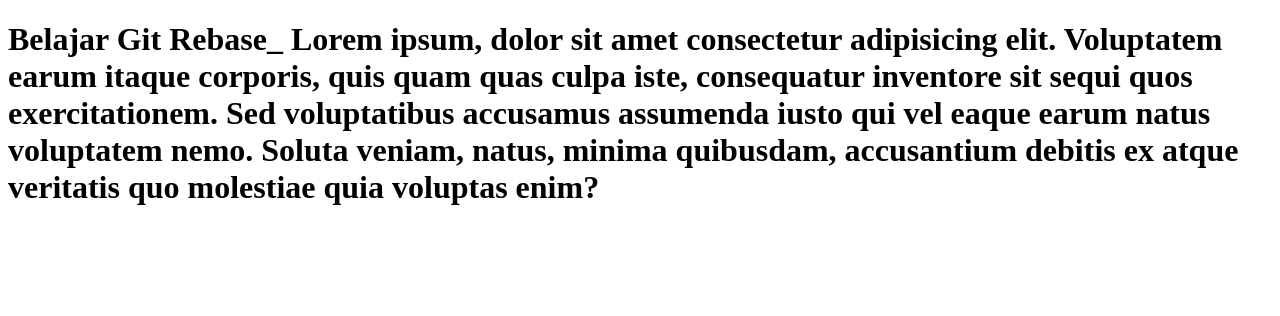
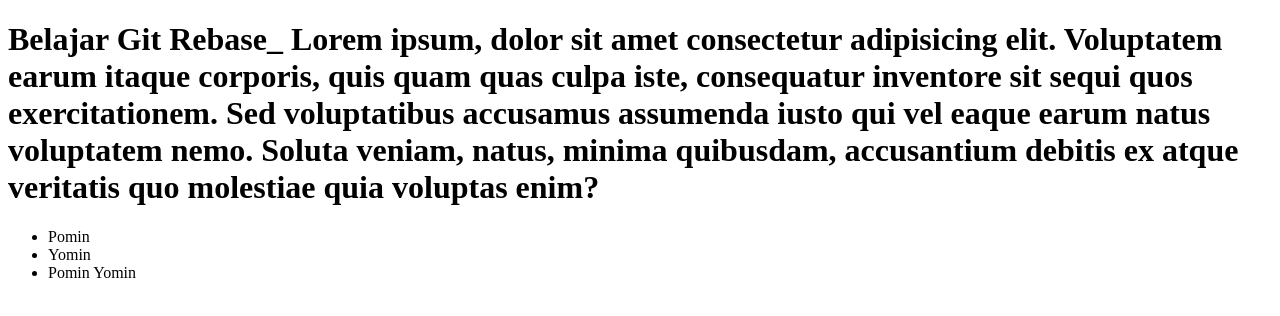
Before and after one commit to jenpomin/Git-Rebase-Lagi, a plain HTML site: page index.html in a window 1280 px wide. Drawn offline with Linux system fonts and the light colour scheme.

Commit message:
tambah li index.html

```diff
--- a/index.html
+++ b/index.html
@@ -13,6 +13,12 @@
         assumenda iusto qui vel eaque earum natus voluptatem nemo. Soluta veniam, natus, minima quibusdam, accusantium
         debitis ex atque veritatis quo molestiae quia voluptas enim?</h1>
 
+    <ul>
+        <li>Pomin</li>
+        <li>Yomin</li>
+        <li>Pomin Yomin</li>
+    </ul>
+
 </body>
 
 </html>
```
